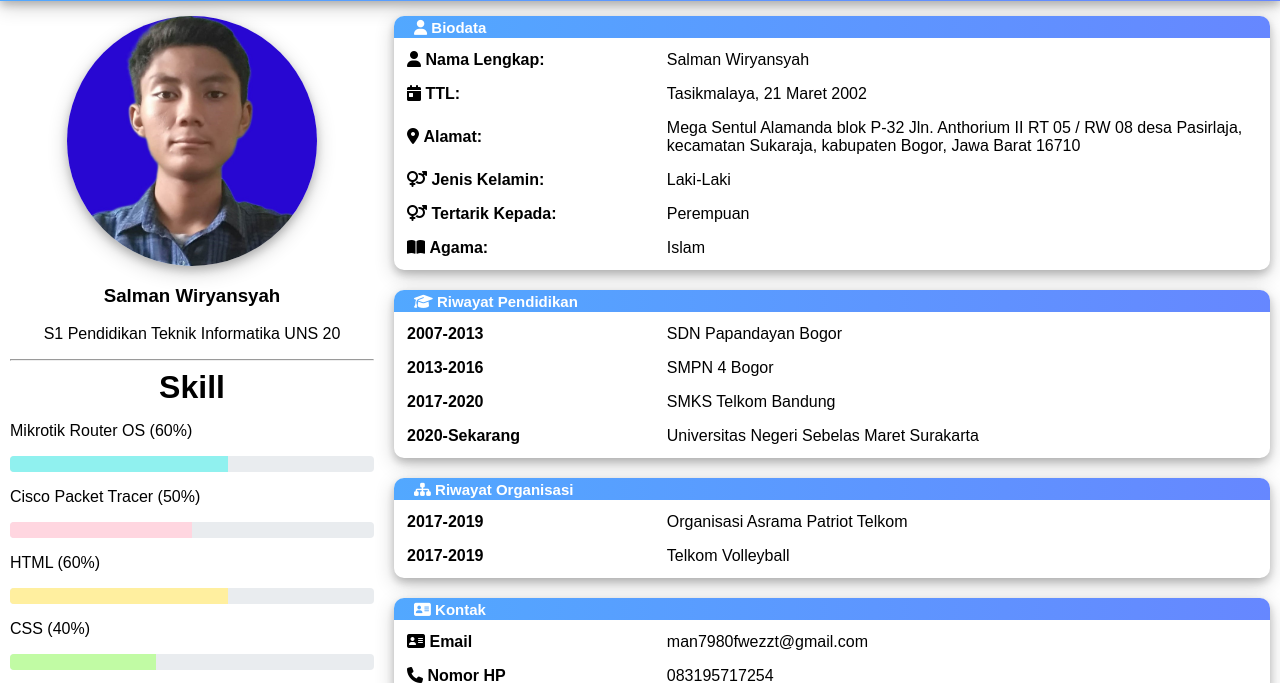
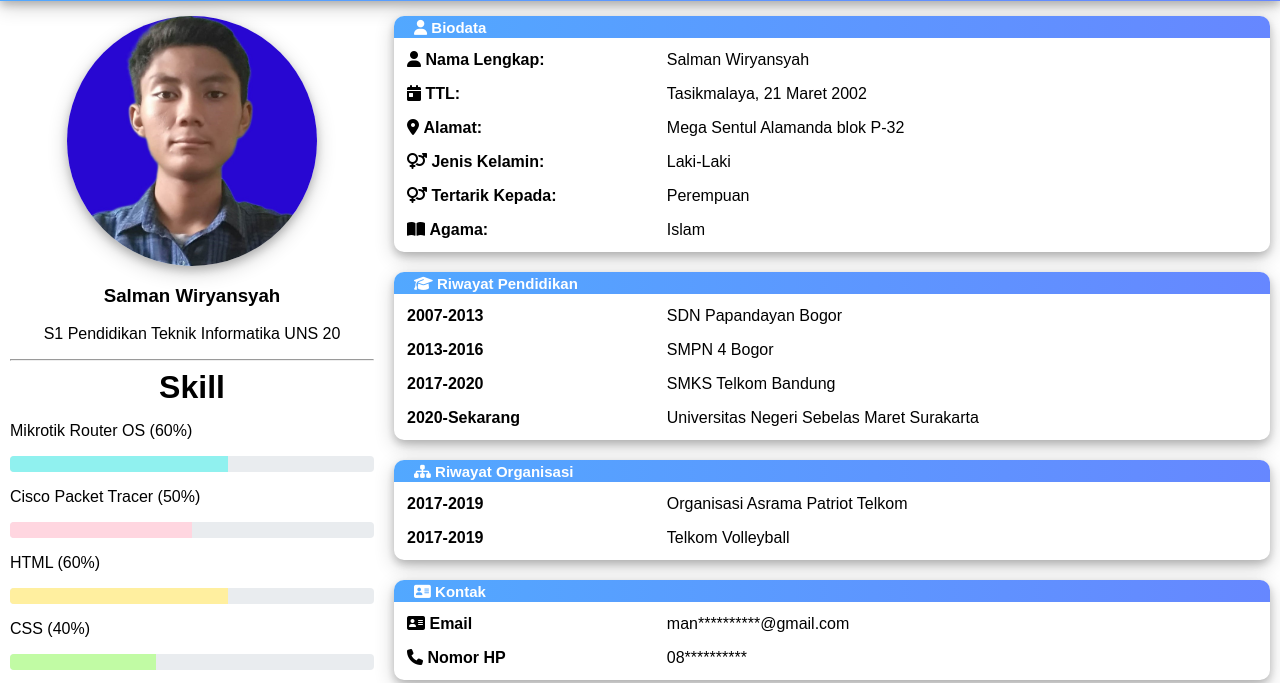
Before and after one commit to Salman-n/Salman-n.github.io, a plain HTML site: page index.html in a window 1280 px wide. Shown: the part 47-730 px from the top of the page. Drawn offline with nearby package versions, Linux system fonts and the light colour scheme; a web font is replaced by a local one.

Commit message:
second update

```diff
--- a/index.html
+++ b/index.html
@@ -75,7 +75,7 @@
                                 </tr>
                                 <tr>
                                     <td class="table-left"><i class="fas fa-map-marker-alt"></i> <b>Alamat:</b></td>
-                                    <td>Mega Sentul Alamanda blok P-32 Jln. Anthorium II RT 05 / RW 08 desa Pasirlaja, kecamatan Sukaraja, kabupaten Bogor, Jawa Barat 16710</td>
+                                    <td>Mega Sentul Alamanda blok P-32</td>
                                   </tr>
                                   <tr>
                                     <td class="table-left"><i class="fas fa-venus-mars"></i> <b>Jenis Kelamin:</b></td>
@@ -152,12 +152,12 @@
 
                                 <tr>
                                   <td class="table-left"><i class="fas fa-address-card"></i> <b>Email</b></td>
-                                  <td>man7980fwezzt@gmail.com</td>
+                                  <td>man**********@gmail.com</td>
                                 </tr>
 
                                 <tr>
                                     <td class="table-left"><i class="fas fa-phone"></i> <b>Nomor HP </b></td>
-                                    <td>083195717254</td>
+                                    <td>08**********</td>
                                   </tr>
                               </table>
 
```
